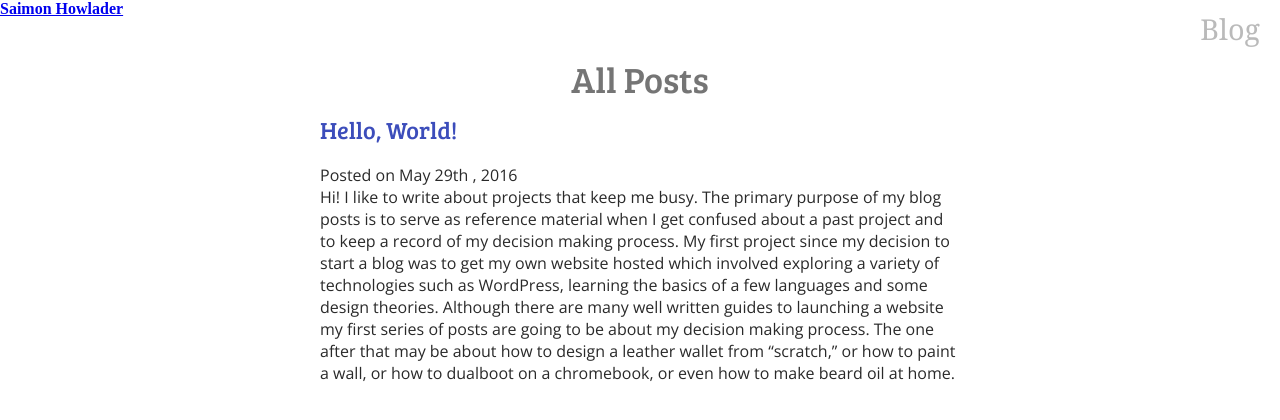
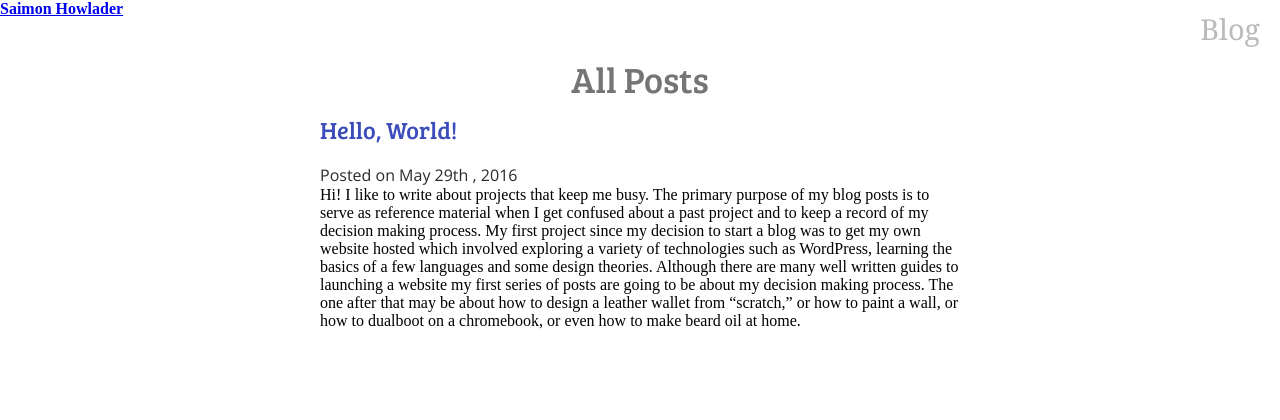
Before and after one commit to saimonhowlader/saimonhowlader.github.io, a Jekyll site: the page built from blog/index.html, in a window 1280 px wide. Shown: the top 420 px of the page. Built offline with Jekyll 4.4.1, drawn with Linux system fonts in a browser that asks for light colours.

Commit message:
Fixed formatting

```diff
--- a/blog/index.html
+++ b/blog/index.html
@@ -8,17 +8,11 @@
 		<h2 class="excerpt-title-permalink"><a href="{{ post.url }}" title="{{ post.title }}">{{ post.title }}</a></h2>
 		<p class="excerpt-metadata"> Posted on
 			<time>
-			            {% assign d = post.date | date: "%-d"  %}
-					{{ post.date | date: "%B" }}
-					{% case d %}
-					  {% when '1' or '21' or '31' %}{{ d }}st
-					  {% when '2' or '22' %}{{ d }}nd
-					  {% when '3' or '23' %}{{ d }}rd
-					  {% else %}{{ d }}th
-					  {% endcase %},
-					{{ post.date | date: "%Y" }}
+				{% assign d = post.date | date: "%-d" %} {{ post.date | date: "%B" }} {% case d %} {% when '1' or '21' or '31' %}{{ d }}st {% when '2' or '22' %}{{ d }}nd {% when '3' or '23' %}{{ d }}rd {% else %}{{ d }}th {% endcase %}, {{ post.date | date: "%Y" }}
 			</time>
 		</p>
-	    		<h3 class="the-excerpt">{{ post.excerpt }}</h3>
+		<p class="the-excerpt">
+			{{ post.excerpt }}
+		</p>
 	{% endfor %}
 </div>
```
Lines whose indentation alone changed are shown as unchanged.
